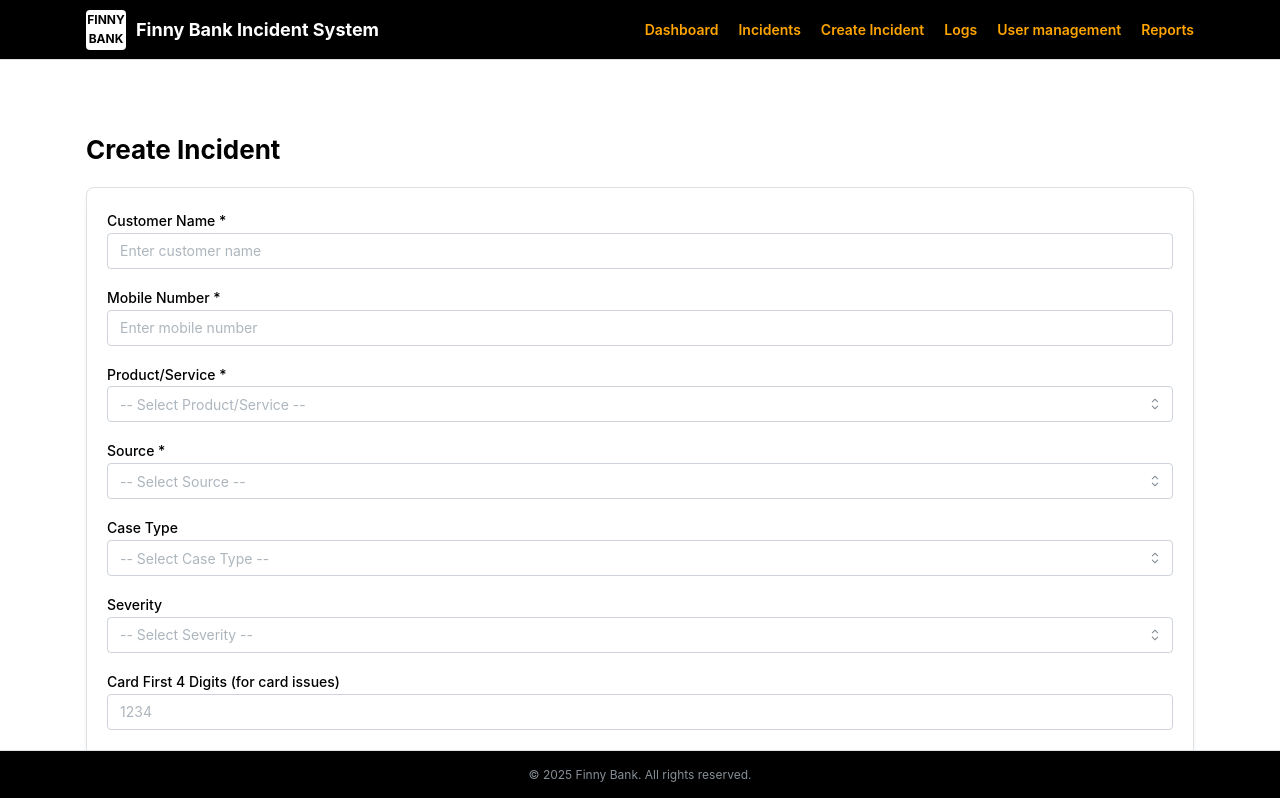
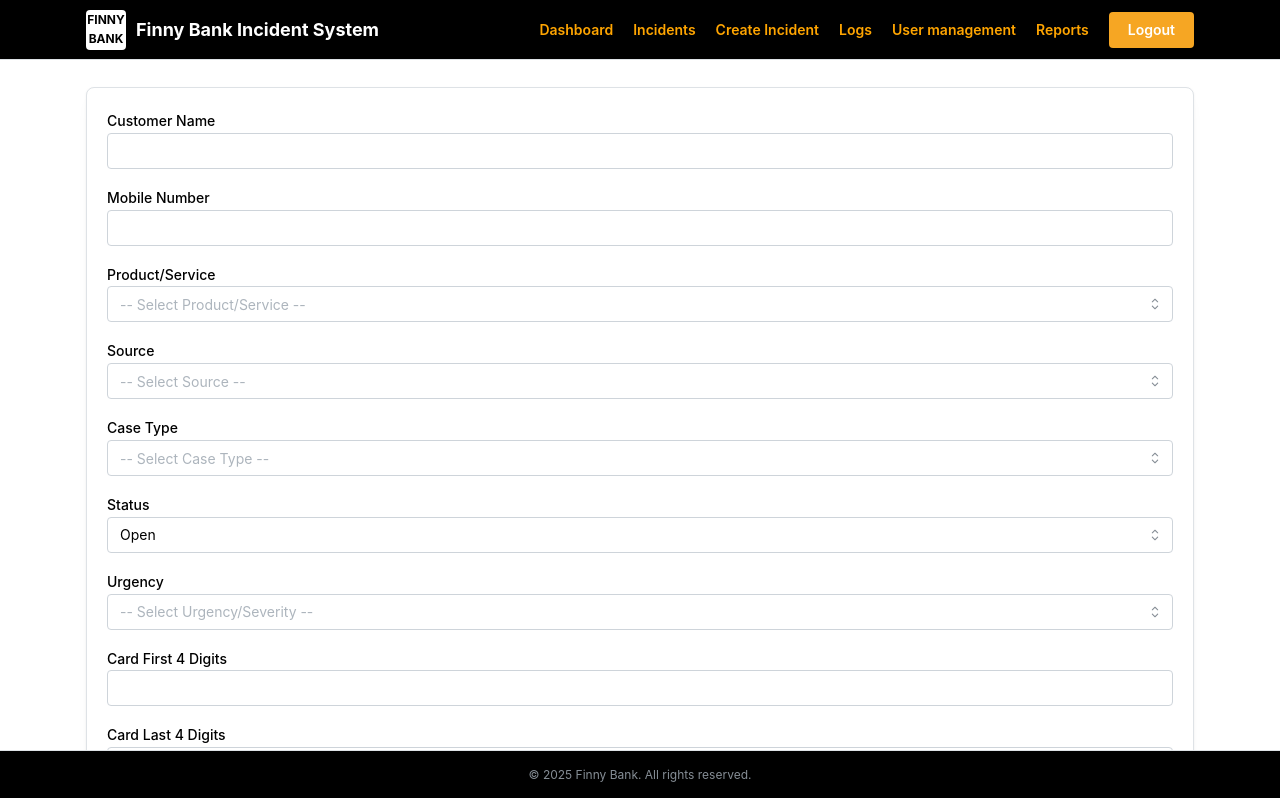
Before and after one commit to jefsamo/finnybank-fe, a React (Vite) app: page /create-incident in a window 1280 px wide. Shown: the top 798 px of the page. Built offline with nearby package versions, Linux system fonts and the light colour scheme; sample sign-in values are in the browser's storage.

Commit message:
login, create incident api implementation

```diff
--- a/package.json
+++ b/package.json
@@ -15,6 +15,7 @@
     "@mantine/form": "^8.3.8",
     "@mantine/hooks": "^8.3.8",
     "@tabler/icons-react": "^3.35.0",
+    "axios": "^1.13.2",
     "dayjs": "^1.11.19",
     "react": "^19.2.0",
     "react-dom": "^19.2.0",
--- /dev/null
+++ b/src/api.ts
@@ -0,0 +1,19 @@
+import axios, { type InternalAxiosRequestConfig } from "axios";
+import { BASE_URL } from "./constants";
+
+const api = axios.create({
+  baseURL: BASE_URL,
+});
+
+api.interceptors.request.use((config: InternalAxiosRequestConfig) => {
+  const token = localStorage.getItem("authToken");
+
+  if (token) {
+    config.headers = config.headers ?? {};
+    config.headers.Authorization = `Bearer ${token}`;
+  }
+
+  return config;
+});
+
+export default api;
--- a/src/components/Header/Header.tsx
+++ b/src/components/Header/Header.tsx
@@ -4,6 +4,7 @@ import {
   AppShell,
   Box,
   Burger,
+  Button,
   Container,
   Divider,
   Group,
@@ -11,7 +12,8 @@ import {
   Text,
 } from "@mantine/core";
 import { useDisclosure } from "@mantine/hooks";
-import { Link } from "react-router-dom";
+import { Link, useNavigate } from "react-router-dom";
+import { useAuth } from "../../hooks/useAuth";
 
 const navLinks = [
   "Dashboard",
@@ -39,6 +41,10 @@ const NavLink = ({ label, to }: { label: string; to: string }) => (
 
 const Header = () => {
   const [opened, { toggle }] = useDisclosure(false);
+
+  const navigate = useNavigate();
+
+  const { logout, isLoggedIn } = useAuth();
 
   return (
     <div>
@@ -78,6 +84,17 @@ const Header = () => {
                   label={link}
                 />
               ))}
+              {isLoggedIn && (
+                <Button
+                  style={{ backgroundColor: "#f6a623" }}
+                  onClick={(e) => {
+                    e.preventDefault();
+                    navigate("/login");
+                  }}
+                >
+                  Logout
+                </Button>
+              )}
             </Group>
 
             {/* Mobile burger */}
--- /dev/null
+++ b/src/constants.ts
@@ -0,0 +1 @@
+export const BASE_URL = "http://localhost:3000/api/v1";
--- /dev/null
+++ b/src/hooks/useAuth.ts
@@ -0,0 +1,53 @@
+/* eslint-disable react-hooks/set-state-in-effect */
+// useAuth.ts
+import { useEffect, useState } from "react";
+
+export interface CurrentUser {
+  _id: string;
+  email: string;
+  firstName: string;
+  lastName: string;
+  roles: string[];
+  isActive: boolean;
+  createdAt: string;
+  updatedAt: string;
+  tokenVersion: number;
+}
+
+export function useAuth() {
+  const [user, setUser] = useState<CurrentUser | null>(null);
+  const [token, setToken] = useState<string | null>(null);
+  const [initializing, setInitializing] = useState(true);
+
+  useEffect(() => {
+    const storedToken = localStorage.getItem("authToken");
+    const storedUser = localStorage.getItem("currentUser");
+
+    setToken(storedToken);
+
+    if (storedUser) {
+      try {
+        setUser(JSON.parse(storedUser));
+      } catch (e) {
+        console.warn("Failed to parse currentUser from localStorage", e);
+        setUser(null);
+      }
+    }
+
+    setInitializing(false);
+  }, []);
+
+  // 👉 Only require token to consider the user logged in
+  const isLoggedIn = !!token;
+
+  const logout = () => {
+    localStorage.removeItem("authToken");
+    localStorage.removeItem("currentUser");
+    setUser(null);
+    setToken(null);
+  };
+
+  const hasRole = (role: string) => user?.roles?.includes(role) ?? false;
+
+  return { user, token, isLoggedIn, initializing, logout, hasRole };
+}
--- a/src/pages/CreateIncident/CreateIncident.tsx
+++ b/src/pages/CreateIncident/CreateIncident.tsx
@@ -10,137 +10,171 @@ import {
   Button,
   Paper,
   Stack,
+  Alert,
 } from "@mantine/core";
 import { useForm } from "@mantine/form";
+import { createIncident } from "../../services/incident.service";
+import { useState } from "react";
+import { IconAlertTriangle, IconCheck } from "@tabler/icons-react";
 
-const productOptions = [
+// const productOptions = [
+//   "Electronic Cards",
+//   "Loans",
+//   "Electronic Banking",
+//   "Investment",
+//   "Account Operations",
+//   "Others",
+// ];
+
+// const sourceOptions = [
+//   "InBranch",
+//   "Call Center",
+//   "Online",
+//   "ATM",
+//   "Mobile Banking",
+//   "Others",
+// ];
+
+// const caseTypeOptions = ["Complaint", "Enquiry", "Request", "Feedback"];
+// const severityOptions = ["Low", "Medium", "High", "Critical"];
+
+// type CreateIncidentFormValues = {
+//   customerName: string;
+//   phoneNumber: string;
+//   product: string | null;
+//   source: string | null;
+//   caseType: string | null;
+//   urgency: string | null;
+//   cardFirst4: string;
+//   cardLast4: string;
+//   comment: string;
+// };
+
+const CreateIncident = () => {
+  const [success, setSuccess] = useState<string | null>(null);
+  const [error, setError] = useState<string | null>(null);
+  const [loading, setLoading] = useState(false);
+
+  const form = useForm({
+    initialValues: {
+      customerName: "",
+      phoneNumber: "",
+      productService: "",
+      source: "",
+      caseType: "",
+      urgency: "",
+      cardFirst4: "",
+      cardLast4: "",
+      comment: "",
+      status: "Open",
+    },
+  });
+
+  const handleSubmit = async (values: any) => {
+    setSuccess(null);
+    setError(null);
+    setLoading(true);
+
+    try {
+      const response = await createIncident(values);
+      setSuccess("Incident created successfully!");
+      form.reset();
+      console.log("New Incident:", response);
+    } catch (err: any) {
+      console.log(err);
+      setError(err.response?.data?.message || "Failed to create incident");
+    } finally {
+      setLoading(false);
+    }
+  };
+
+  return (
+    <Container size="lg" py="xl">
+      <Title order={2} mb="lg">
+        Create Incident
+      </Title>
+
+      <Paper withBorder radius="md" shadow="sm" p="lg">
+        {success && (
+          <Alert icon={<IconCheck size={16} />} color="green" mb="md">
+            {success}
+          </Alert>
+        )}
+
+        {error && (
+          <Alert icon={<IconAlertTriangle size={16} />} color="red" mb="md">
+            {error}
+          </Alert>
+        )}
+
+        <form onSubmit={form.onSubmit(handleSubmit)}>
+          <Stack gap="md">
+            <TextInput
+              label="Customer Name"
+              {...form.getInputProps("customerName")}
+            />
+
+            <TextInput
+              label="Mobile Number"
+              {...form.getInputProps("phoneNumber")}
+            />
+
+            <Select
+              label="Product/Service"
+              placeholder="-- Select Product/Service --"
+              data={[
                 "Electronic Cards",
                 "Loans",
                 "Electronic Banking",
                 "Investment",
                 "Account Operations",
                 "Others",
-];
+              ]}
+              {...form.getInputProps("productService")}
+            />
 
-const sourceOptions = [
+            <Select
+              label="Source"
+              placeholder="-- Select Source --"
+              data={[
                 "InBranch",
                 "Call Center",
                 "Online",
                 "ATM",
                 "Mobile Banking",
                 "Others",
-];
-
-const caseTypeOptions = ["Complaint", "Enquiry", "Request", "Feedback"];
-const severityOptions = ["Low", "Medium", "High", "Critical"];
-
-type CreateIncidentFormValues = {
-  customerName: string;
-  mobileNumber: string;
-  product: string | null;
-  source: string | null;
-  caseType: string | null;
-  severity: string | null;
-  cardFirst4: string;
-  cardLast4: string;
-  comment: string;
-};
-
-const CreateIncident = () => {
-  const form = useForm<CreateIncidentFormValues>({
-    initialValues: {
-      customerName: "",
-      mobileNumber: "",
-      product: null,
-      source: null,
-      caseType: null,
-      severity: null,
-      cardFirst4: "",
-      cardLast4: "",
-      comment: "",
-    },
-    // validate: {
-    //   customerName: (value: {
-    //     trim: () => { (): any; new (): any; length: number };
-    //   }) => (value.trim().length === 0 ? "Customer name is required" : null),
-    //   mobileNumber: (value: {
-    //     trim: () => { (): any; new (): any; length: number };
-    //   }) => (value.trim().length === 0 ? "Mobile number is required" : null),
-    //   product: (value: any) =>
-    //     !value ? "Product / Service is required" : null,
-    //   source: (value: any) => (!value ? "Source is required" : null),
-    // },
-  });
-
-  const handleSubmit = (values: CreateIncidentFormValues) => {
-    // Replace with your API call
-    console.log("Create incident payload:", values);
-  };
-
-  return (
-    <div style={{ margin: "100px 0" }}>
-      <Container size="lg" py="xl">
-        <Title order={2} mb="lg">
-          Create Incident
-        </Title>
-
-        <Paper withBorder radius="md" shadow="sm" p="lg">
-          <form onSubmit={form.onSubmit(handleSubmit)}>
-            <Stack gap="md">
-              <TextInput
-                label="Customer Name *"
-                placeholder="Enter customer name"
-                {...form.getInputProps("customerName")}
-              />
-
-              <TextInput
-                label="Mobile Number *"
-                placeholder="Enter mobile number"
-                {...form.getInputProps("mobileNumber")}
-              />
-
-              <Select
-                label="Product/Service *"
-                placeholder="-- Select Product/Service --"
-                data={productOptions}
-                searchable
-                nothingFoundMessage="No options"
-                {...form.getInputProps("product")}
-              />
-
-              <Select
-                label="Source *"
-                placeholder="-- Select Source --"
-                data={sourceOptions}
-                searchable
-                nothingFoundMessage="No options"
+              ]}
               {...form.getInputProps("source")}
             />
 
             <Select
               label="Case Type"
               placeholder="-- Select Case Type --"
-                data={caseTypeOptions}
+              data={["Complaint", "Enquiry", "Request", "Feedback"]}
               {...form.getInputProps("caseType")}
+            />
+            <Select
+              label="Status"
+              placeholder="-- Select Status --"
+              data={["Open", "Resolved", "Escalated"]}
+              {...form.getInputProps("status")}
             />
 
             <Select
-                label="Severity"
-                placeholder="-- Select Severity --"
-                data={severityOptions}
-                {...form.getInputProps("severity")}
+              label="Urgency"
+              placeholder="-- Select Urgency/Severity --"
+              data={["Low", "Medium", "High", "Critical"]}
+              {...form.getInputProps("urgency")}
             />
 
             <TextInput
-                label="Card First 4 Digits (for card issues)"
-                placeholder="1234"
+              label="Card First 4 Digits"
               maxLength={4}
               {...form.getInputProps("cardFirst4")}
             />
 
             <TextInput
-                label="Card Last 4 Digits (for card issues)"
-                placeholder="5678"
+              label="Card Last 4 Digits"
               maxLength={4}
               {...form.getInputProps("cardLast4")}
             />
@@ -148,26 +182,18 @@ const CreateIncident = () => {
             <Textarea
               label="Comment / Description"
               minRows={4}
-                placeholder="Describe the incident..."
               {...form.getInputProps("comment")}
             />
 
-              <Group mt="md">
-                <Button type="submit" color="orange">
-                  Save
-                </Button>
-                <Button type="submit" color="orange" variant="filled">
-                  Save & Create Another
-                </Button>
-                <Button type="button" variant="default">
-                  Cancel
+            <Group>
+              <Button type="submit" color="orange" loading={loading}>
+                Submit
               </Button>
             </Group>
           </Stack>
         </form>
       </Paper>
     </Container>
-    </div>
   );
 };
 
--- /dev/null
+++ b/src/pages/Login/Login.tsx
@@ -0,0 +1,177 @@
+/* eslint-disable @typescript-eslint/no-explicit-any */
+import {
+  Anchor,
+  Button,
+  Paper,
+  PasswordInput,
+  Stack,
+  Text,
+  TextInput,
+  Title,
+  Container,
+  Box,
+  Alert,
+} from "@mantine/core";
+import { useForm } from "@mantine/form";
+import { IconAlertCircle } from "@tabler/icons-react";
+import { useState } from "react";
+import { useNavigate } from "react-router-dom";
+import { BASE_URL } from "../../constants";
+
+type LoginFormValues = {
+  email: string;
+  password: string;
+};
+
+export default function Login() {
+  const navigate = useNavigate();
+  const [error, setError] = useState<string | null>(null);
+  const [loading, setLoading] = useState(false);
+
+  const form = useForm<LoginFormValues>({
+    initialValues: {
+      email: "",
+      password: "",
+    },
+    validate: {
+      email: (value) =>
+        /^\S+@\S+\.\S+$/.test(value) ? null : "Enter a valid email",
+      password: (value) =>
+        value.trim().length === 0 ? "Password is required" : null,
+    },
+  });
+
+  const handleSubmit = async (values: LoginFormValues) => {
+    setError(null);
+    setLoading(true);
+
+    try {
+      // Adjust this to match your backend URL & payload
+      const res = await fetch(`${BASE_URL}/auth/login`, {
+        method: "POST",
+        headers: {
+          "Content-Type": "application/json",
+        },
+        body: JSON.stringify({
+          email: values.email,
+          password: values.password,
+        }),
+      });
+      console.log(res);
+
+      if (!res.ok) {
+        // Optionally read error message from backend
+        const data = await res.json().catch(() => null);
+        const message = data?.message || data?.error || "Invalid credentials";
+        throw new Error(message);
+      }
+
+      const data = await res.json();
+
+      // Example: backend returns { token: string, user: {...} }
+      const token: string | undefined = data.accessToken;
+
+      if (!token) {
+        throw new Error("Login response is missing token");
+      }
+
+      // Store token (and optionally user info)
+      localStorage.setItem("authToken", token);
+      if (data.user) {
+        localStorage.setItem("currentUser", JSON.stringify(data.user));
+      }
+
+      // Navigate to dashboard/home
+      navigate("/dashboard");
+    } catch (err: any) {
+      setError(err.message ?? "Login failed");
+    } finally {
+      setLoading(false);
+    }
+  };
+
+  return (
+    <Box
+      style={{
+        minHeight: "100vh",
+        backgroundColor: "#f7f7f7",
+        display: "flex",
+        alignItems: "center",
+      }}
+    >
+      <Container size={420}>
+        <Stack align="center" mb="lg">
+          {/* Logo block */}
+          <Box
+            w={60}
+            h={60}
+            bg="white"
+            style={{
+              borderRadius: 4,
+              border: "1px solid #ddd",
+              display: "flex",
+              alignItems: "center",
+              justifyContent: "center",
+            }}
+          >
+            <Text fw={700} fz="xs" c="black" ta="center">
+              FINNY
+              <br />
+              BANK
+            </Text>
+          </Box>
+
+          <Title order={2} ta="center">
+            Finny Bank Incident System
+          </Title>
+          <Text c="dimmed" fz="sm">
+            Please sign in to continue.
+          </Text>
+        </Stack>
+
+        <Paper withBorder shadow="sm" radius="md" p="lg">
+          {error && (
+            <Alert
+              mb="md"
+              icon={<IconAlertCircle size={16} />}
+              color="red"
+              variant="light"
+            >
+              {error}
+            </Alert>
+          )}
+
+          <form onSubmit={form.onSubmit(handleSubmit)}>
+            <Stack gap="md">
+              <TextInput
+                label="Email"
+                placeholder="admin@finnybank.com"
+                autoComplete="username"
+                {...form.getInputProps("email")}
+              />
+
+              <PasswordInput
+                label="Password"
+                placeholder="Enter your password"
+                autoComplete="current-password"
+                {...form.getInputProps("password")}
+              />
+
+              <Button type="submit" color="orange" fullWidth loading={loading}>
+                Login
+              </Button>
+
+              {/* Optional: Forgot password / help link */}
+              <Text fz="xs" ta="center" c="dimmed">
+                Having trouble logging in?{" "}
+                <Anchor component="button" size="xs">
+                  Contact support
+                </Anchor>
+              </Text>
+            </Stack>
+          </form>
+        </Paper>
+      </Container>
+    </Box>
+  );
+}
--- /dev/null
+++ b/src/ui/ProtectedRoute.tsx
@@ -0,0 +1,25 @@
+// ProtectedRoute.tsx
+import { Navigate } from "react-router-dom";
+import { useAuth } from "../hooks/useAuth";
+import type { ReactNode } from "react";
+
+type Props = {
+  children: ReactNode;
+};
+
+const ProtectedRoute = ({ children }: Props) => {
+  const { isLoggedIn, initializing } = useAuth();
+
+  // While we're reading localStorage, don't decide yet
+  if (initializing) {
+    return null; // or a spinner / skeleton
+  }
+
+  if (!isLoggedIn) {
+    return <Navigate to="/login" replace />;
+  }
+
+  return <>{children}</>;
+};
+
+export default ProtectedRoute;
```
Also changed, not shown: src/App.tsx (+11 -2 lines), src/services/incident.service.ts (added, +19 -0 lines), 1 other file (tests, documents, lock files or other folders). Lines whose indentation alone changed are shown as unchanged.
